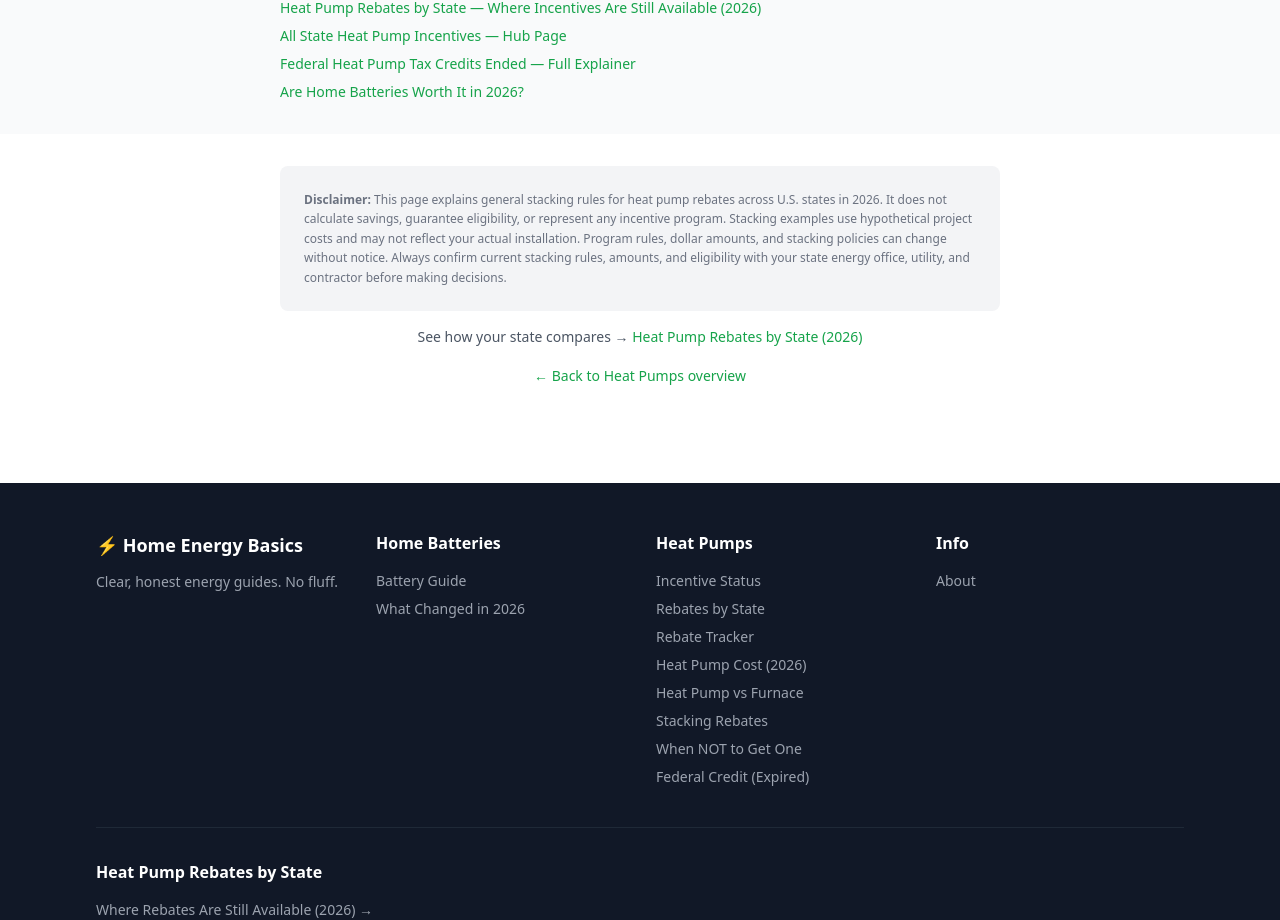
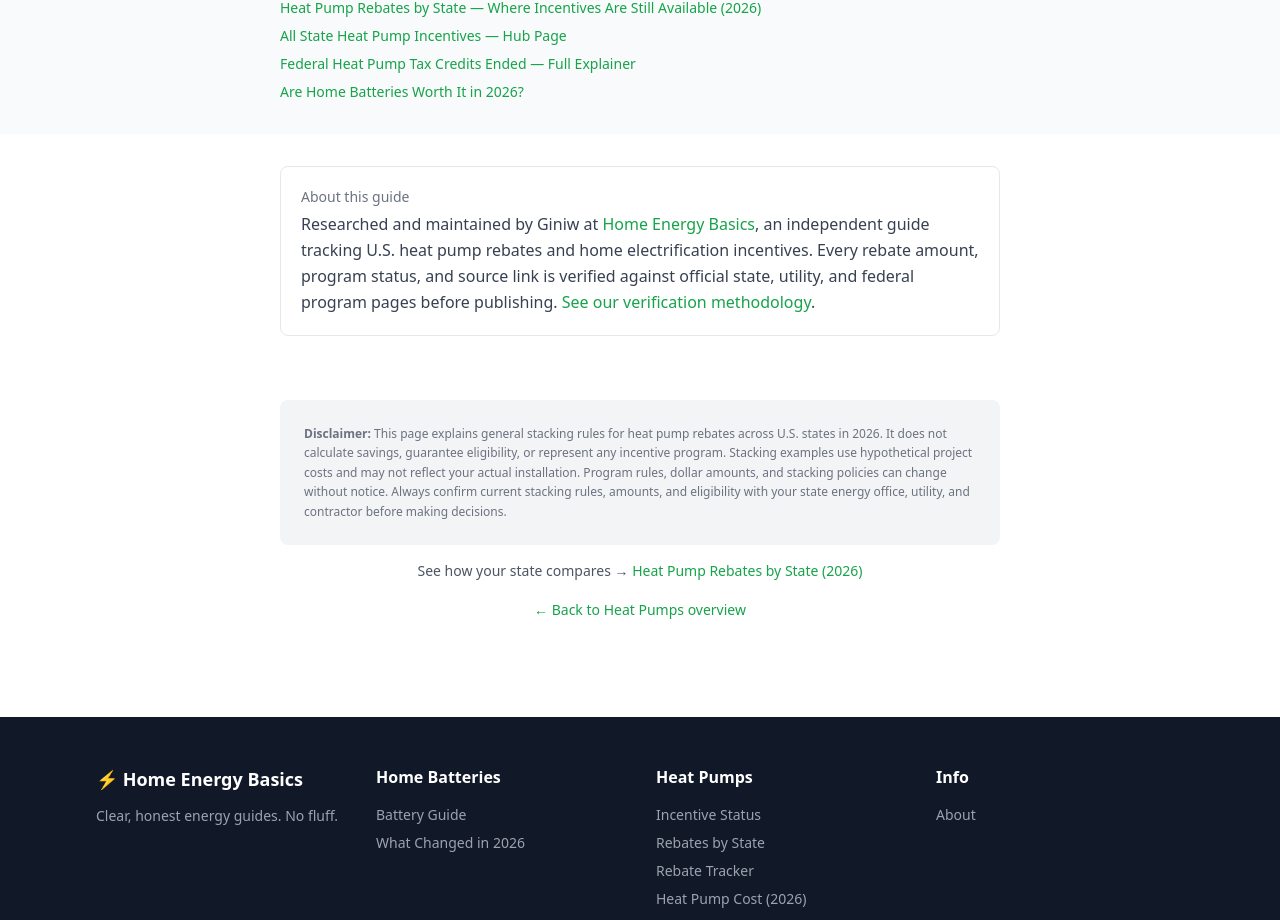
Before and after one commit to giniwproductions-88/homeenergybasics, a Next.js app: page /heat-pumps/stacking-rebates in a window 1280 px wide. Shown: the part 9852-10772 px from the top of the page. Built offline with nearby package versions, Linux system fonts and the light colour scheme.

Commit message:
Add author block to 5 authority articles

```diff
--- a/src/app/heat-pumps/cost/page.tsx
+++ b/src/app/heat-pumps/cost/page.tsx
@@ -747,6 +747,29 @@ export default function HeatPumpCostPage() {
         </div>
       </section>
 
+      {/* ---- AUTHOR BLOCK ---- */}
+      <section className="py-8">
+        <div className="container-narrow">
+          <div className="bg-white border border-gray-200 rounded-lg p-5">
+            <p className="text-sm text-gray-500 mb-1">About this guide</p>
+            <p className="text-gray-700 leading-relaxed">
+              Researched and maintained by Giniw at{" "}
+              <Link href="/" className="text-brand-600 hover:underline">
+                Home Energy Basics
+              </Link>
+              , an independent guide tracking U.S. heat pump rebates and home
+              electrification incentives. Every rebate amount, program status,
+              and source link is verified against official state, utility, and
+              federal program pages before publishing.{" "}
+              <Link href="/about" className="text-brand-600 hover:underline">
+                See our verification methodology
+              </Link>
+              .
+            </p>
+          </div>
+        </div>
+      </section>
+
       {/* ---- 12. DISCLAIMER ---- */}
       <section className="py-8">
         <div className="container-narrow">
--- a/src/app/heat-pumps/rebates-by-state/page.tsx
+++ b/src/app/heat-pumps/rebates-by-state/page.tsx
@@ -752,6 +752,29 @@ export default function RebatesByStatePage() {
         </div>
       </section>
 
+      {/* ---- AUTHOR BLOCK ---- */}
+      <section className="py-8 bg-gray-50">
+        <div className="container-narrow">
+          <div className="bg-white border border-gray-200 rounded-lg p-5">
+            <p className="text-sm text-gray-500 mb-1">About this guide</p>
+            <p className="text-gray-700 leading-relaxed">
+              Researched and maintained by Giniw at{" "}
+              <Link href="/" className="text-brand-600 hover:underline">
+                Home Energy Basics
+              </Link>
+              , an independent guide tracking U.S. heat pump rebates and home
+              electrification incentives. Every rebate amount, program status,
+              and source link is verified against official state, utility, and
+              federal program pages before publishing.{" "}
+              <Link href="/about" className="text-brand-600 hover:underline">
+                See our verification methodology
+              </Link>
+              .
+            </p>
+          </div>
+        </div>
+      </section>
+
       {/* ---- 14. DISCLAIMER ---- */}
       <section className="py-8">
         <div className="container-narrow">
--- a/src/app/heat-pumps/stacking-rebates/page.tsx
+++ b/src/app/heat-pumps/stacking-rebates/page.tsx
@@ -885,6 +885,29 @@ export default function StackingRebatesPage() {
         </div>
       </section>
 
+      {/* ---- AUTHOR BLOCK ---- */}
+      <section className="py-8">
+        <div className="container-narrow">
+          <div className="bg-white border border-gray-200 rounded-lg p-5">
+            <p className="text-sm text-gray-500 mb-1">About this guide</p>
+            <p className="text-gray-700 leading-relaxed">
+              Researched and maintained by Giniw at{" "}
+              <Link href="/" className="text-brand-600 hover:underline">
+                Home Energy Basics
+              </Link>
+              , an independent guide tracking U.S. heat pump rebates and home
+              electrification incentives. Every rebate amount, program status,
+              and source link is verified against official state, utility, and
+              federal program pages before publishing.{" "}
+              <Link href="/about" className="text-brand-600 hover:underline">
+                See our verification methodology
+              </Link>
+              .
+            </p>
+          </div>
+        </div>
+      </section>
+
       {/* ---- 12. DISCLAIMER ---- */}
       <section className="py-8">
         <div className="container-narrow">
--- a/src/app/heat-pumps/vs-furnace/page.tsx
+++ b/src/app/heat-pumps/vs-furnace/page.tsx
@@ -814,6 +814,29 @@ export default function VsFurnacePage() {
         </div>
       </section>
 
+      {/* ---- AUTHOR BLOCK ---- */}
+      <section className="py-8">
+        <div className="container-narrow">
+          <div className="bg-white border border-gray-200 rounded-lg p-5">
+            <p className="text-sm text-gray-500 mb-1">About this guide</p>
+            <p className="text-gray-700 leading-relaxed">
+              Researched and maintained by Giniw at{" "}
+              <Link href="/" className="text-brand-600 hover:underline">
+                Home Energy Basics
+              </Link>
+              , an independent guide tracking U.S. heat pump rebates and home
+              electrification incentives. Every rebate amount, program status,
+              and source link is verified against official state, utility, and
+              federal program pages before publishing.{" "}
+              <Link href="/about" className="text-brand-600 hover:underline">
+                See our verification methodology
+              </Link>
+              .
+            </p>
+          </div>
+        </div>
+      </section>
+
       {/* ---- 12. DISCLAIMER ---- */}
       <section className="py-8">
         <div className="container-narrow">
--- a/src/app/heat-pumps/when-not-to/page.tsx
+++ b/src/app/heat-pumps/when-not-to/page.tsx
@@ -729,6 +729,29 @@ export default function WhenNotToPage() {
         </div>
       </section>
 
+      {/* ---- AUTHOR BLOCK ---- */}
+      <section className="py-8">
+        <div className="container-narrow">
+          <div className="bg-white border border-gray-200 rounded-lg p-5">
+            <p className="text-sm text-gray-500 mb-1">About this guide</p>
+            <p className="text-gray-700 leading-relaxed">
+              Researched and maintained by Giniw at{" "}
+              <Link href="/" className="text-brand-600 hover:underline">
+                Home Energy Basics
+              </Link>
+              , an independent guide tracking U.S. heat pump rebates and home
+              electrification incentives. Every rebate amount, program status,
+              and source link is verified against official state, utility, and
+              federal program pages before publishing.{" "}
+              <Link href="/about" className="text-brand-600 hover:underline">
+                See our verification methodology
+              </Link>
+              .
+            </p>
+          </div>
+        </div>
+      </section>
+
       {/* ---- 10. DISCLAIMER ---- */}
       <section className="py-8">
         <div className="container-narrow">
```
